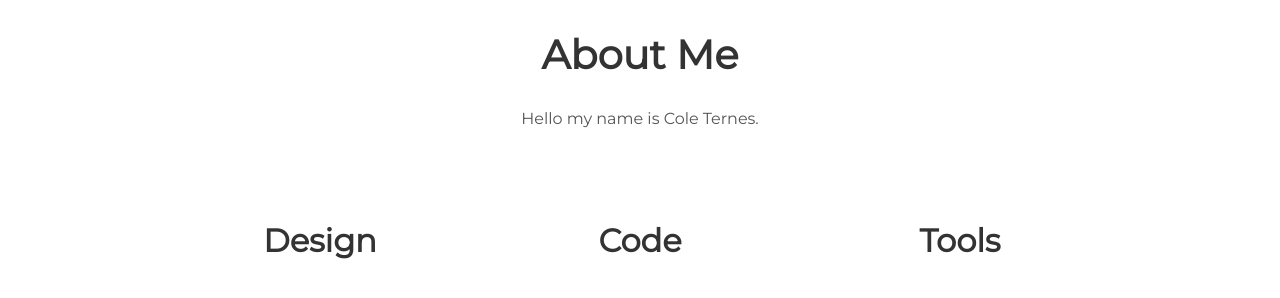
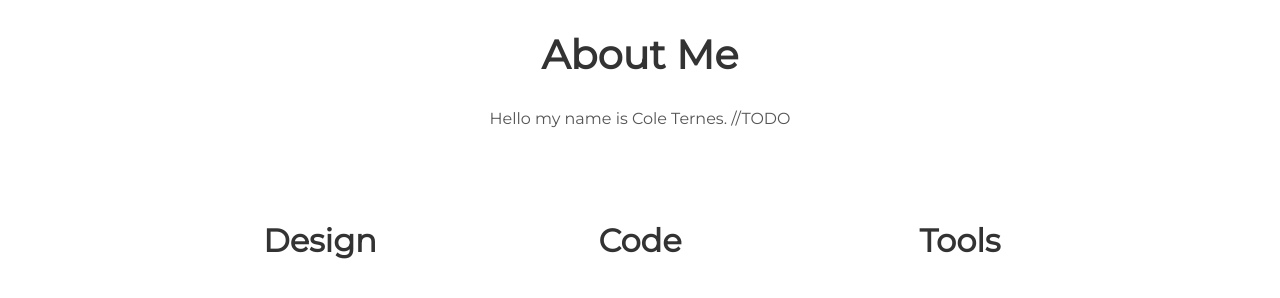
Before and after one commit to coleternes/coleternes.github.io, a Jekyll site: the page built from index.html, in a window 1280 px wide and 900 px high, scrolled down 799 px. Shown: the part 151-449 px from the top of the window. Built offline with Jekyll 4.4.1, drawn with Linux system fonts in a browser that asks for light colours.

Commit message:
Updated site directory

```diff
--- a/_config.yml
+++ b/_config.yml
@@ -2,13 +2,14 @@
 title: Cole Ternes | Resume
 description: A blog about lorem ipsum dolor sit amet
 # baseurl: "/particle" # the subpath of your site, e.g. /blog
-# url: "localhost:3000" # the base hostname & protocol for your site
+url: "" # the base hostname & protocol for your site
 
 # User settings
 username: Cole Ternes
-user_description: Hello my name is Cole Ternes.
+user_description: Hello my name is Cole Ternes. //TODO
 user_title: Software Developer
 email: ternes@chapman.edu
+linkedin_username: cole-dev-ternes
 github_username:  coleternes
 
 # Google-analytics
```
